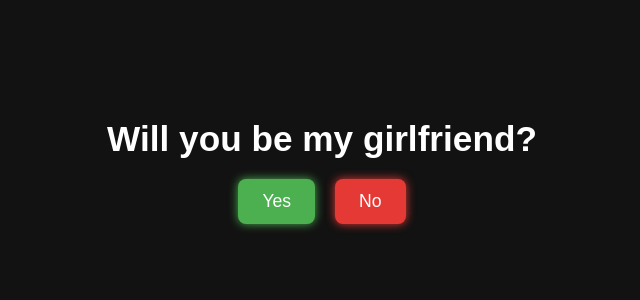
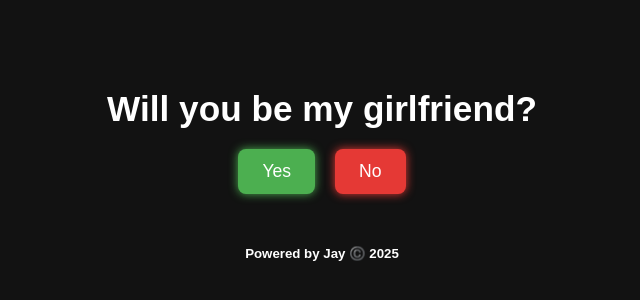
Before and after one commit to Justice52/be-my-girlfriend, a plain HTML site: page index.html in a window 1280 px wide. Shown: the part 224-524 px from the top of the page, without its empty margins (318-958 px from the left). Drawn offline with Linux system fonts and the light colour scheme.

Commit message:
Added copy right.

```diff
--- a/index.html
+++ b/index.html
@@ -198,5 +198,9 @@
       }, 100);
     }
   </script>
+
+  <footer>
+    <h5>Powered by Jay ©️ 2025</h5>
+  </footer>
 </body>
 </html>
```
